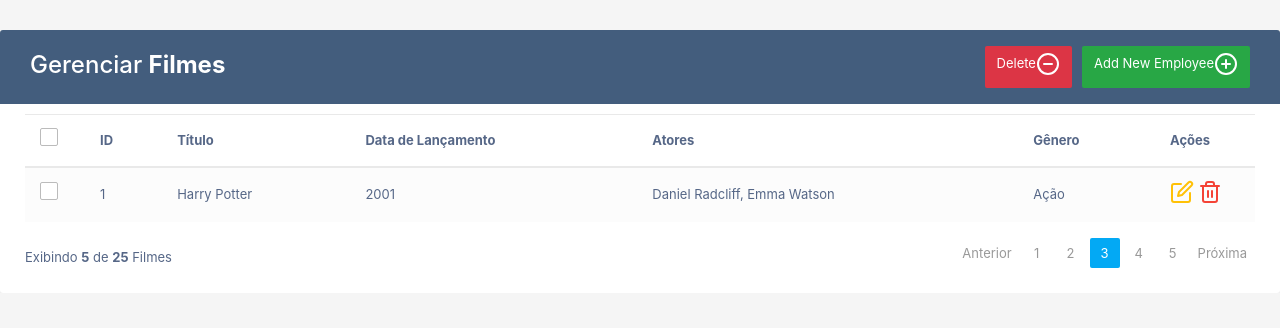
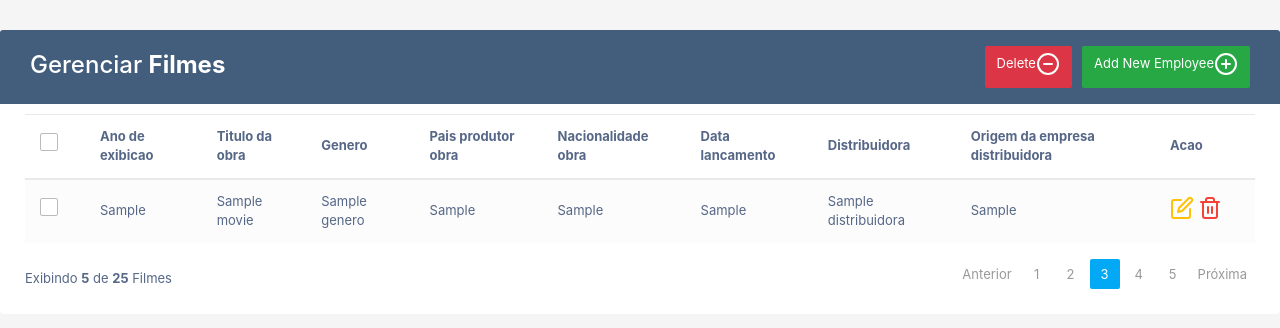
Before and after one commit to fabio2804/cine_familia, a Flask app: template templates/film.html in a window 1280 px wide. Shown: the top 328 px of the page. Run offline with Flask 2, Linux system fonts and the light colour scheme; the template is opened without the code that fills it: most values are stand-ins (such as "Sample title", 1, 10 or a date in 2020); some libraries are stand-ins or nearby versions.

Commit message:
feat: film integration and reformat of html

```diff
--- a/templates/film.html
+++ b/templates/film.html
@@ -17,8 +17,10 @@
                             <h2>Gerenciar <b>Filmes</b></h2>
                         </div>
                         <div class="col-sm-6">
-						<a href="#addEmployeeModal" class="btn btn-success" data-toggle="modal"><span data-feather="plus-circle"></span> <span>Add New Employee</span></a>
-						<a href="#deleteEmployeeModal" class="btn btn-danger" data-toggle="modal"><span data-feather="minus-circle"></span> <span>Delete</span></a>
+                            <a href="#addEmployeeModal" class="btn btn-success" data-toggle="modal"><span
+                                    data-feather="plus-circle"></span> <span>Add New Employee</span></a>
+                            <a href="#deleteEmployeeModal" class="btn btn-danger" data-toggle="modal"><span
+                                    data-feather="minus-circle"></span> <span>Delete</span></a>
                         </div>
                     </div>
                 </div>
@@ -31,15 +33,19 @@
 								<label for="selectAll"></label>
 							</span>
                         </th>
-						<th>ID</th>
-						<th>Título</th>
-						<th>Data de Lançamento</th>
-						<th>Atores</th>
-						<th>Gênero</th>
-						<th>Ações</th>
+                        <th>Ano de exibicao</th>
+                        <th>Titulo da obra</th>
+                        <th>Genero</th>
+                        <th>Pais produtor obra</th>
+                        <th>Nacionalidade obra</th>
+                        <th>Data lancamento</th>
+                        <th>Distribuidora</th>
+                        <th>Origem da empresa distribuidora</th>
+                        <th>Acao</th>
                     </tr>
                     </thead>
                     <tbody>
+                    {% for movie in movies %}
                         <tr>
                             <td>
 							<span class="custom-checkbox">
@@ -47,20 +53,26 @@
 								<label for="checkbox5"></label>
 							</span>
                             </td>
-						<td>1</td>
-						<td>Harry Potter</td>
-						<td>2001</td>
-						<td>Daniel Radcliff, Emma Watson</td>
-						<td>Ação</td>
+                            <td>{{ movie.ano_de_exibicao }}</td>
+                            <td>{{ movie.titulo_da_obra }}</td>
+                            <td>{{ movie.genero }}</td>
+                            <td>{{ movie.pais_produtor_obra }}</td>
+                            <td>{{ movie.nacionalidade_obra }}</td>
+                            <td>{{ movie.data_lancamento }}</td>
+                            <td>{{ movie.distribuidora }}</td>
+                            <td>{{ movie.origem_da_empresa_distribuidora }}</td>
                             <td>
-							<a href="#editEmployeeModal" class="edit" data-toggle="modal"><span data-feather="edit"></span></a>
-							<a href="#deleteEmployeeModal" class="delete" data-toggle="modal"><span data-feather="trash-2"></span></a>
+                                <a href="#editEmployeeModal" class="edit" data-toggle="modal"><span
+                                        data-feather="edit"></span></a>
+                                <a href="#deleteEmployeeModal" class="delete" data-toggle="modal"><span
+                                        data-feather="trash-2"></span></a>
                             </td>
                         </tr>
+                    {% endfor %}
                     </tbody>
                 </table>
                 <div class="clearfix">
-				<div class="hint-text">Exibindo <b>{{5}}</b> de <b>{{25}}</b> Filmes</div>
+                    <div class="hint-text">Exibindo <b>{{ 5 }}</b> de <b>{{ 25 }}</b> Filmes</div>
                     <ul class="pagination">
                         <li class="page-item disabled"><a href="#">Anterior</a></li>
                         <li class="page-item"><a href="#" class="page-link">1</a></li>
@@ -95,13 +107,13 @@
                         <div class="form-group">
                             <label for="actors">Ator(es)</label>
                             <select id="actors" name="actors" class="custom-select">
-							<option value="{{i}}">Aqui vai o for de atores</option>
+                                <option value="{{ i }}">Aqui vai o for de atores</option>
                             </select>
                         </div>
                         <div class="form-group">
                             <label for="gender">Gênero</label>
                             <select id="gender" name="gender" class="custom-select">
-							<option value="{{i}}">Aqui vai o for de gêneros</option>
+                                <option value="{{ i }}">Aqui vai o for de gêneros</option>
                             </select>
                         </div>
                     </div>
@@ -134,13 +146,13 @@
                         <div class="form-group">
                             <label for="actors">Ator(es)</label>
                             <select id="actors" name="actors" class="custom-select">
-							<option value="{{i}}">Aqui vai o for de atores</option>
+                                <option value="{{ i }}">Aqui vai o for de atores</option>
                             </select>
                         </div>
                         <div class="form-group">
                             <label for="gender">Gênero</label>
                             <select id="gender" name="gender" class="custom-select">
-							<option value="{{i}}">Aqui vai o for de gêneros</option>
+                                <option value="{{ i }}">Aqui vai o for de gêneros</option>
                             </select>
                         </div>
                     </div>
```
Also changed, not shown: services/movie_service.py (added, +20 -0 lines), templates/home.html (+20 -9 lines). Lines whose indentation alone changed are shown as unchanged.
